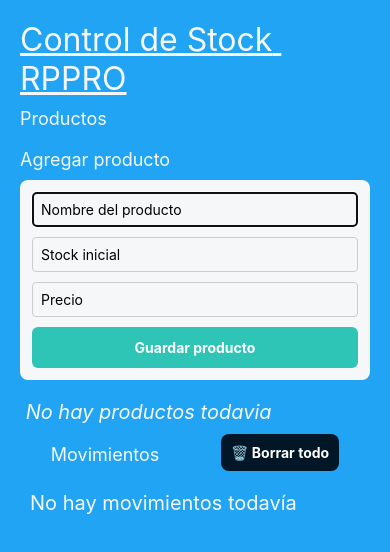
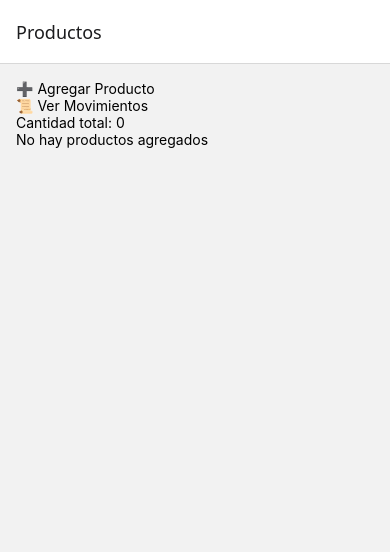
Before and after one commit to NICOGATT/controlDeStockRppro, a React Native app: screen / in a window 390 px wide. Shown: the top 552 px of the page. Built offline with nearby package versions, Linux system fonts and the light colour scheme.

Commit message:
feat(Navigation) : Implementamos la navegacion

```diff
--- a/src/App.tsx
+++ b/src/App.tsx
@@ -7,6 +7,12 @@ import { useEffect} from 'react';
 import { loadProducts, saveProducts } from './storage/productsStorage';
 import { Movement } from './types/Movement';
 import { deleteMovement, loadMovements, saveMovements } from './storage/movementStorage';
+import { NavigationContainer } from '@react-navigation/native';
+import { createNativeStackNavigator } from '@react-navigation/native-stack';
+
+import MovementsScreens from "./screens/MovementsScreens";
+import AddProductsScreen from "./screens/AddProductsScreen";
+import ProductsScreen from "./screens/ProductsScreen";
 
 export default function App() {
   const [products, setProducts] = useState<Product[]>([])
@@ -20,6 +26,8 @@ export default function App() {
   const [stock, setStock] = useState("");
 
   const [precio, setPrecio] = useState("");
+
+  const Stack = createNativeStackNavigator();
 
   {/*Recargamos los productos y los movimientos al iniciar la app*/}
   useEffect(() => {
@@ -147,8 +155,10 @@ export default function App() {
   }
 
   {/*Agregamos un producto a mano  */}
-  function handleAddProduct() {
-    if(!nombre.trim()){
+  function handleAddProduct(nombre : string, stock: string, precio: string) {
+    console.log("NOMBRE:", JSON.stringify(nombre));
+    const nombreLimpio = nombre.trim();
+    if(!nombreLimpio){
       alert("El nombre es obligatorio")
       return;
     }
@@ -156,13 +166,13 @@ export default function App() {
     const stockNumber = Number(stock)
     const precioNumber= Number(precio)
 
-    if (isNaN(stockNumber)  || isNaN(precioNumber)) {
+    if (Number.isNaN(stockNumber)  || Number.isNaN(precioNumber)) {
       alert("Stock y precio deben ser numeros validos")
       return;
     }
     const newProduct : Product = {
       id : Date.now(),
-      nombre,
+      nombre : nombreLimpio,
       cantidadInicial : stockNumber,
       cantidadVendida : 0,
       precio : precioNumber
@@ -180,86 +190,49 @@ export default function App() {
     setProducts((prev) => prev.filter((p) => p.id !== id));
   }
 
-  function desahibilitarButton()  : boolean{
-    return nombre.trim() === "" && stock.trim() === "" || precio.trim() === "";
-  }
-
-
   return (
-    <ScrollView style = {styles.container} contentContainerStyle = {styles.content}>
-      <View style = {styles.container}>
-        <Text style = {styles.title}>Control de Stock RPPRO</Text>
-        <Text style = {styles.subtitle}>Productos</Text>
-        <Text style = {styles.subtitle}>Agregar producto</Text>
-        <View style = {styles.form}>
-          <TextInput
-            placeholder='Nombre del producto'
-            value={nombre}
-            onChangeText={setNombre}
-            autoFocus
-            style = {styles.input}
-          />
-          <TextInput
-            placeholder='Stock inicial'
-            value={stock}
-            onChangeText={setStock}
-            style = {styles.input}
-          />
-          <TextInput
-            placeholder='Precio'
-            value={precio}
-            onChangeText={setPrecio}
-            keyboardType='numeric'
-            style = {styles.input}
-          />
-          <Pressable style ={styles.button} onPress={handleAddProduct} disabled={desahibilitarButton()}>
-            <Text style = {styles.buttonText}>Guardar producto</Text>
-          </Pressable>
-        </View>
-
-        {products.length > 0 ? (
-          <View style = {styles.productos}>
-            {products.map(product => (
-              <ProductItem
-                key={product.id}
-                nombre={product.nombre}
-                cantidadInicial={product.cantidadInicial}
-                cantidadVendida={product.cantidadVendida}
-                precio={product.precio}
-                onAgregar={() => agregarStock(product.id)}
-                onQuitar={() => quitarStock(product.id)}
-                onDelete={() => borrarProducto(product.id)}
-              />
-            )
-            )}
-          </View>
-        ) : (
-          <Text style = {styles.emptyText}> No hay productos todavia</Text>
-        )}
-        <View style = {styles.deleteContainer}>
-          <Text style = {styles.movimientosTitle}>Movimientos</Text>
-          <Pressable style = {styles.deleteButton} onPress={quitarMovimientos}>
-            <Text style = {styles.deleteButtonText}>🗑️ Borrar todo</Text>
-          </Pressable>
-        </View>
-        <View style = {styles.movimientos}>
-          {movements.length === 0 ? (
-            <Text style={styles.movimientoEmpty}>No hay movimientos todavía</Text>
-          ) : (
-          movements.slice(0, 20).map((m) => (
-              <View key={m.id} style={styles.movimientoItem}>
-                < Text style={[styles.movimientoType, { color: m.type === "ENTRADA" ? "green" : "red" }]}>
-                    {m.type}
-                  </Text>
-                  <Text>{m.productName} (x{m.cantidad})</Text>
-                  <Text style={styles.movimientoDate}>{new Date(m.createAt).toLocaleString()}</Text>
-              </View>
-            ))
+    <NavigationContainer>
+      <Stack.Navigator>
+        <Stack.Screen
+          name = "Productos"
+          options = {{title : "Productos"}}
+        >
+          {props => (
+            <ProductsScreen
+              {...props}
+              products = {products}
+              agregarStock = {agregarStock}
+              quitarStock = {quitarStock}
+              borrarProducto = {borrarProducto}
+            />
           )}
-        </View>
-      </View>
-    </ScrollView>
-  );
+        </Stack.Screen>
+        <Stack.Screen
+          name = "AddProduct"
+          options = {{title : "Agregar producto"}}
+        >
+          {props =>(
+            <AddProductsScreen
+              {...props}
+              onAddProduct = {handleAddProduct}
+            />
+          )}
+        </Stack.Screen>
+        <Stack.Screen
+          name = "Movements"
+          options = {{title : "Movimientos"}}
+        >
+          {props => (
+            <MovementsScreens
+              {...props}
+              movements = {movements}
+              onClear = {quitarMovimientos}
+            />
+          )}
+        </Stack.Screen>
+      </Stack.Navigator>
+    </NavigationContainer>
+  )
 }
 
 const styles = StyleSheet.create({
--- /dev/null
+++ b/src/screens/AddProductsScreen.tsx
@@ -0,0 +1,54 @@
+import { View, TextInput,  Pressable, Text, StyleSheet} from "react-native";
+import { useState} from "react";
+
+
+export default function AddProductsScreen ({navigation, onAddProduct} : any) {
+    const [nombre, setNombre] = useState("");
+
+    const [stock, setStock] = useState("");
+
+    const [precio, setPrecio] = useState("");
+
+    function handleSave() {
+        onAddProduct(nombre, stock, precio);
+        navigation.goBack()
+    }
+
+    return (
+        <View style = {styles.container}>
+            <TextInput
+                placeholder="Nombre"
+                value={nombre}
+                autoFocus
+                onChangeText={(text) => setNombre(text)}
+                style = {styles.input}
+            />
+            <TextInput
+                placeholder="Stock"
+                value={stock}
+                keyboardType="numeric"
+                onChangeText={setStock}
+                style = {styles.input}
+            />
+            <TextInput
+                placeholder="Precio"
+                value={precio}
+                keyboardType="numeric"
+                onChangeText={setPrecio}
+                style = {styles.input}
+            />
+            <Pressable onPress={handleSave}>
+                <Text>Guardar</Text>
+            </Pressable>
+        </View>
+    )
+}
+
+const styles = StyleSheet.create({
+    container : {
+        padding : 16
+    },
+    input : {
+        padding : 8
+    }
+})
--- /dev/null
+++ b/src/screens/MovementsScreens.tsx
@@ -0,0 +1,24 @@
+import {View, Text, Pressable, StyleSheet} from "react-native";
+
+
+export default function MovementsScreens({movements, onClear}: any) {
+    return (
+        <View style={styles.container}>
+            <Pressable onPress = {onClear}>
+                <Text>🗑️ Borrar Movimientos</Text>
+            </Pressable>
+
+            {movements.map((m : any) => (
+                <View key={m.id}>
+                    <Text style = {{color : m.type === "ENTRADA" ? "green" : "red"}}>{m.productName} - {m.type} - {m.cantidad}</Text>
+                </View>
+            ))}
+        </View>
+    )
+}
+
+const styles = StyleSheet.create({
+    container: {
+        padding : 16
+    }
+})
--- /dev/null
+++ b/src/screens/ProductsScreen.tsx
@@ -0,0 +1,47 @@
+import {View, Text, Pressable, StyleSheet} from "react-native";
+import { ProductItem } from "../components/ProductItem";
+
+export default function ProductsScreen({
+    navigation,
+    products,
+    agregarStock,
+    quitarStock,
+    borrarProducto
+} : any) {
+    return (
+        <View style = {styles.container}>
+            <Pressable onPress = {() => navigation.navigate("AddProduct")}>
+                <Text>➕ Agregar Producto</Text>
+            </Pressable>
+
+            <Pressable onPress = {() => navigation.navigate("Movements")}>
+                <Text>📜 Ver Movimientos</Text>
+            </Pressable>
+
+            <Text>Cantidad total: {products.length}</Text>
+
+            {products.length === 0 && (
+                <Text>No hay productos agregados</Text>
+            )}
+
+            {products.map((p : any) => (
+                <ProductItem
+                    key = {p.id}
+                    {...p}
+                    onAgregar = {() => agregarStock (p.id)}
+                    onQuitar = {() => quitarStock (p.id)}
+                    onDelete = {() => borrarProducto (p.id)}
+                />
+            ))}
+
+        </View>
+    )
+}
+
+
+
+const styles = StyleSheet.create({
+    container : {
+        padding : 16
+    }
+})
```
